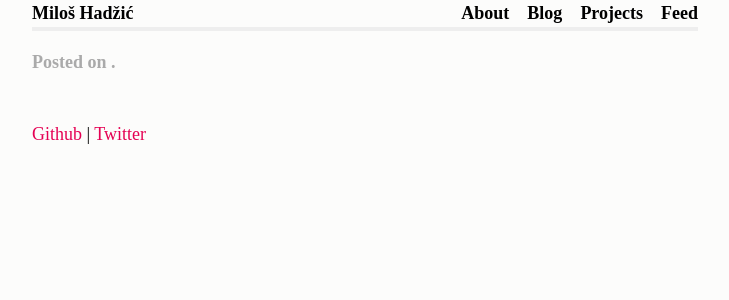
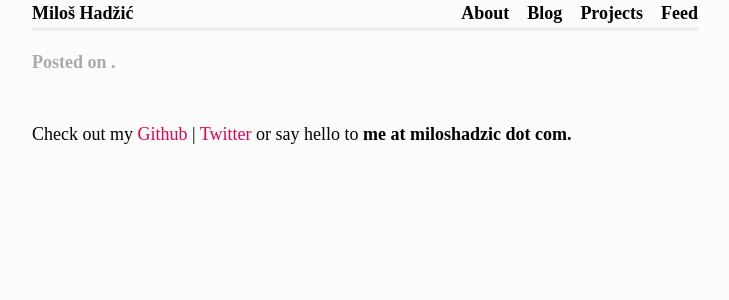
Before and after one commit to miloshadzic/miloshadzic.github.com, a Jekyll site: the page built from index.html, in a window 1280 px wide. Shown: the top 300 px of the page, without its empty margins (275-1004 px from the left). Built offline with Jekyll 4.4.1, drawn with Linux system fonts in a browser that asks for light colours.

Commit message:
Adds email to footer and increases its bottom margin to 2em

```diff
--- a/_includes/footer.html
+++ b/_includes/footer.html
@@ -1,3 +1,5 @@
 <div id="footer" class="tk-calluna-sans">
-  <a href="http://github.com/miloshadzic">Github</a> | <a href="http://twitter.com/#!/miloshadzic">Twitter</a>
+  Check out my <a href="http://github.com/miloshadzic">Github</a>
+  | <a href="http://twitter.com/#!/miloshadzic">Twitter</a> or say
+  hello to <strong>me <span class="smcp">at</span> miloshadzic <span class="smcp">dot</span> com</b>.
 </div>
--- a/resources/css/style.css
+++ b/resources/css/style.css
@@ -147,6 +147,13 @@ margin-bottom:1em;
 padding:0 0.5em 0 0.5em;
 }
 
+.smcp {
+-moz-font-feature-settings:"smcp=1";
+}
+
+/* footer */
+#footer {
+margin-bottom:2em;
 /* grid for testing
 body{
 background:url('/resources/images/grid.png');
```
